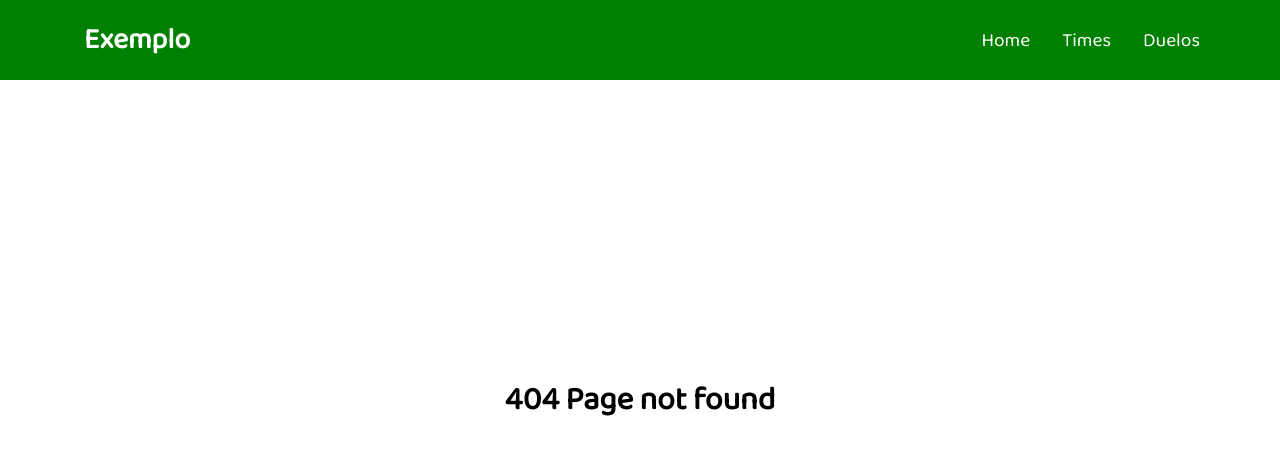
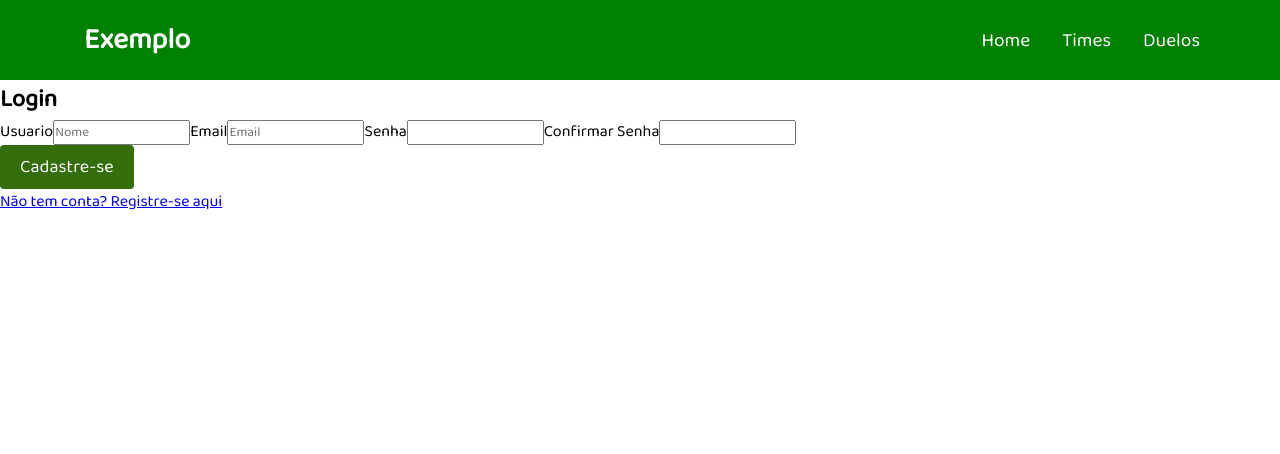
Before and after one commit to Ruymelo10/squad-builder-react, a React (Create React App) app: page /login in a window 1280 px wide. Before the commit this address had no page. Shown: the top 454 px of the page. Built offline with nearby package versions, Linux system fonts and the light colour scheme.

Commit message:
initiating login and logout page

```diff
--- /dev/null
+++ b/src/components/Form/useForm.js
@@ -0,0 +1,25 @@
+import { useState } from "react";
+
+export const useForm = () => {
+  const [values, setValues] = useState({
+    username: '',
+    email: '',
+    password: '',
+    password2: '',
+  });
+  // const [errors, setErrors] = useState({});
+
+  const handleChange = e => {
+    const{name, value} = e.target;
+    setValues({
+      ...values,
+      [name]: value
+    });
+  };
+
+  const handleSubmit = e =>{
+    e.preventDefault();
+  }
+
+  return{handleChange, values, handleSubmit};
+};
--- /dev/null
+++ b/src/components/InputForm/index.jsx
@@ -0,0 +1,27 @@
+import React from 'react';
+import P from 'prop-types';
+import { useForm } from '../Form/useForm';
+
+export const InputForm = (props) => {
+  // eslint-disable-next-line
+  const {handleChange, values} = useForm();
+  const {labelName, htmlFor, ...inputProps} = props;
+  return (
+    <>
+      <label htmlFor={htmlFor} className="form-label" >
+        {labelName}
+      </label>
+      <input type={inputProps.type} name={inputProps.name}
+        className="form-input" placeholder={inputProps.placeholder}
+         onChange={handleChange} value={values.name} />
+    </>
+  );
+};
+
+InputForm.propTypes = {
+  labelName: P.string,
+  htmlFor: P.string,
+  type: P.string.isRequired,
+  name: P.string.isRequired,
+  placeholder: P.string
+};
--- a/src/index.js
+++ b/src/index.js
@@ -1,21 +1,12 @@
 import React from 'react';
 import ReactDOM from 'react-dom';
-import { BrowserRouter, Switch, Route } from 'react-router-dom'
-import Navbar from './components/Navbar';
-import { Page404 } from './components/Page404';
 import './index.css';
-import App from './templates/Home/App';
+import {Routes} from './routes/routes'
 
 
 ReactDOM.render(
   <React.StrictMode>
-    <BrowserRouter>
-     <Navbar />
-      <Switch>
-        <Route exact path="/" component={App}/>
-        <Route exact path="*" component={Page404}/>
-      </Switch>
-    </BrowserRouter>
+    <Routes />
   </React.StrictMode>,
   document.getElementById('root')
 );
--- /dev/null
+++ b/src/routes/routes.js
@@ -0,0 +1,21 @@
+import React from 'react';
+import { BrowserRouter, Switch, Route } from 'react-router-dom';
+import Navbar from '../components/Navbar';
+import { Page404 } from '../components/Page404';
+import App from '../templates/Home/App';
+import { LogIn } from '../templates/LogIn';
+import { SignUp } from '../templates/SignUp';
+
+export const Routes = ()=>{
+  return(
+    <BrowserRouter>
+     <Navbar />
+      <Switch>
+        <Route exact path="/" component={App}/>
+        <Route exact path="/login" component={LogIn}/>
+        <Route exact path="/signup" component={SignUp}/>\
+        <Route exact path="*" component={Page404}/>
+      </Switch>
+    </BrowserRouter>
+  );
+}
--- /dev/null
+++ b/src/templates/LogIn/index.jsx
@@ -0,0 +1,29 @@
+import React from 'react';
+import { Link } from 'react-router-dom';
+import { InputForm } from '../../components/InputForm';
+import { Button } from '../../components/Button';
+import { useForm } from '../../components/Form/useForm';
+export const LogIn = () => {
+  const {handleSubmit} = useForm();
+  return (
+    <div className="LogIn">
+      <form>
+      <div className="Form" onSubmit={handleSubmit}>
+        <h2>Login</h2>
+        <div className="login-form-input">
+          <InputForm labelName="Usuario" htmlFor="username" type="text"
+            name="username" placeholder="Nome"/>
+          <InputForm labelName="Email" htmlFor="email" type="email"
+            name="email" placeholder="Email"/>
+          <InputForm labelName="Senha" htmlFor="password" type="password"
+            name="password" placeholder=""/>
+          <InputForm labelName="Confirmar Senha" htmlFor="password" type="password"
+            name="password2" placeholder=""/>
+        </div>
+        <Button className="form-input-btn" type="submit">Cadastre-se</Button>
+      </div>
+    </form>
+      <Link to="/signup">Não tem conta? Registre-se aqui</Link>
+    </div>
+  );
+};
--- /dev/null
+++ b/src/templates/SignUp/index.jsx
@@ -0,0 +1,9 @@
+import React from 'react';
+import { Link } from 'react-router-dom';
+export const SignUp = ()=>{
+  return(
+    <div>
+      <Link to="login">Já é usuário? Faça o login</Link>
+    </div>
+  );
+};
```
Also changed, not shown: src/components/InputForm/styles.css (added), src/templates/LogIn/styles.css (added), src/templates/SignUp/styles.css (added).
